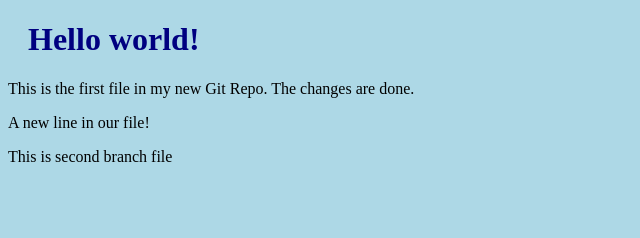
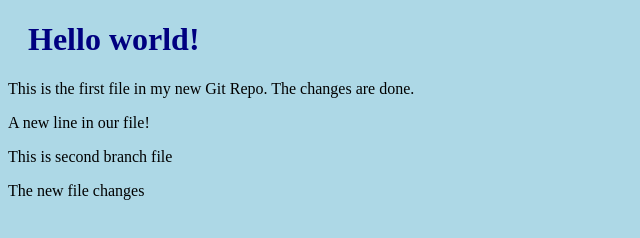
Before and after one commit to ontoolkit/gitLearning, a plain HTML site: page index.html in a window 1280 px wide. Shown: the whole page, without its empty margins (0-640 px from the left). Drawn offline with Linux system fonts and the light colour scheme.

Commit message:
Before Merging

```diff
--- a/index.html
+++ b/index.html
@@ -10,5 +10,7 @@
 <p>This is the first file in my new Git Repo. The changes are done.</p>
 <p>A new line in our file!</p>
 <p>This is second branch file</p>
+
+<p>The new file changes</p>
 </body>
 </html>
```
